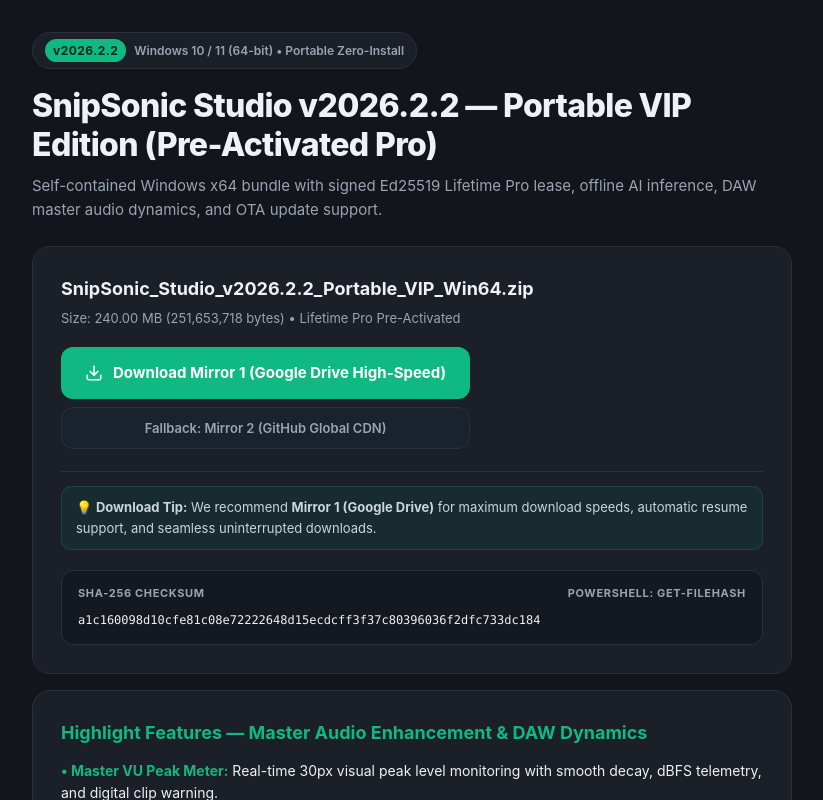
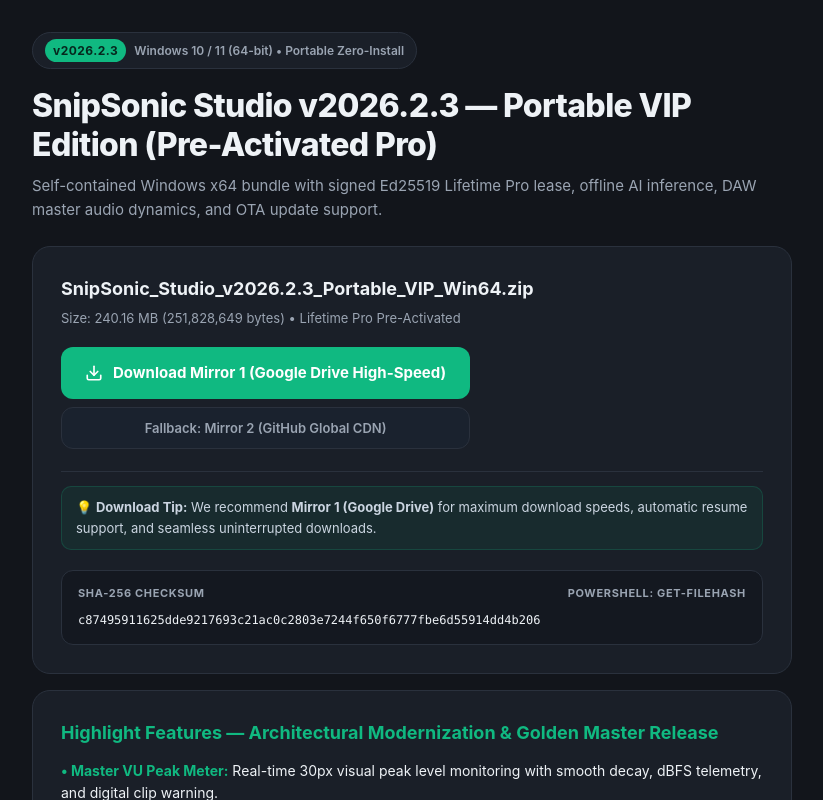
Before and after one commit to snipsonic-studio/snipsonic-studio.github.io, a plain HTML site: page k9x4m/q3n8p/w7r2v/index.html in a window 1280 px wide. Shown: the top 800 px of the page, without its empty margins (228-1051 px from the left). Drawn offline with Linux system fonts and the light colour scheme.

Commit message:
feat(vip): publish SnipSonic Studio v2026.2.3 Portable VIP with Mirror 1 Google Drive

```diff
--- a/k9x4m/q3n8p/w7r2v/index.html
+++ b/k9x4m/q3n8p/w7r2v/index.html
@@ -5,7 +5,7 @@
   <meta name="viewport" content="width=device-width, initial-scale=1.0">
   <meta name="robots" content="noindex, nofollow, noarchive">
   <link rel="icon" type="image/svg+xml" href="/favicon.svg">
-  <title>SnipSonic Studio v2026.2.2 — Portable VIP Edition (Pre-Activated Pro)</title>
+  <title>SnipSonic Studio v2026.2.3 — Portable VIP Edition (Pre-Activated Pro)</title>
   <style>
     :root {
       --bg: #12151b;
@@ -142,10 +142,10 @@
 <body>
   <main class="wrap">
     <div class="badge">
-      <span class="badge-tag">v2026.2.2</span>
+      <span class="badge-tag">v2026.2.3</span>
       <span>Windows 10 / 11 (64-bit) &bull; Portable Zero-Install</span>
     </div>
-    <h1>SnipSonic Studio v2026.2.2 — Portable VIP Edition (Pre-Activated Pro)</h1>
+    <h1>SnipSonic Studio v2026.2.3 — Portable VIP Edition (Pre-Activated Pro)</h1>
     <p class="subtitle">
       Self-contained Windows x64 bundle with signed Ed25519 Lifetime Pro lease, offline AI inference, DAW master audio dynamics, and OTA update support.
     </p>
@@ -153,13 +153,13 @@
     <section class="card">
       <div class="row">
         <div>
-          <div class="pkg-name">SnipSonic_Studio_v2026.2.2_Portable_VIP_Win64.zip</div>
-          <div class="pkg-meta">Size: 240.00 MB (251,653,718 bytes) &bull; Lifetime Pro Pre-Activated</div>
+          <div class="pkg-name">SnipSonic_Studio_v2026.2.3_Portable_VIP_Win64.zip</div>
+          <div class="pkg-meta">Size: 240.16 MB (251,828,649 bytes) &bull; Lifetime Pro Pre-Activated</div>
         </div>
         <div style="display: flex; flex-direction: column; gap: 8px; align-items: stretch; min-width: 290px;">
           <a
             class="btn"
-            href="https://drive.google.com/file/d/12jIqJQQB966K8Nf1E1WvboAB_mpzW465/view?usp=sharing"
+            href="https://drive.google.com/file/d/1tAj-Bo4BcPEx6-FPhMX9UkcFe6OpCX9a/view?usp=sharing"
             target="_blank"
             rel="noopener noreferrer"
             style="justify-content: center; background: #10b981; color: #ffffff;"
@@ -169,8 +169,8 @@
           </a>
           <a
             class="btn"
-            href="https://github.com/ndphuong1993/pkg-bin-dcdtlv/releases/download/r-0ajk42/studio_bundle_2602_x64.zip"
-            download="SnipSonic_Studio_v2026.2.2_Portable_VIP_Win64.zip"
+            href="https://github.com/snipsonic-studio/snipsonic-studio.github.io/releases/download/v2026.2.3/SnipSonic_Studio_v2026.2.3_Portable_Win64.zip"
+            download="SnipSonic_Studio_v2026.2.3_Portable_VIP_Win64.zip"
             style="justify-content: center; background: #1a222e; color: #9aa4b2; border: 1px solid var(--border); font-size: 13px; font-weight: 600; padding: 10px 18px;"
           >
             Fallback: Mirror 2 (GitHub Global CDN)
@@ -187,12 +187,12 @@
           <span>SHA-256 Checksum</span>
           <span>PowerShell: Get-FileHash</span>
         </div>
-        <code>a1c160098d10cfe81c08e72222648d15ecdcff3f37c80396036f2dfc733dc184</code>
+        <code>c87495911625dde9217693c21ac0c2803e7244f650f6777fbe6d55914dd4b206</code>
       </div>
     </section>
 
     <section class="card" style="margin-top: 16px;">
-      <h2 style="font-size: 18px; font-weight: 700; margin-bottom: 12px; color: var(--accent);">Highlight Features — Master Audio Enhancement & DAW Dynamics</h2>
+      <h2 style="font-size: 18px; font-weight: 700; margin-bottom: 12px; color: var(--accent);">Highlight Features — Architectural Modernization & Golden Master Release</h2>
       <ul style="list-style: none; display: flex; flex-direction: column; gap: 8px; font-size: 14px; color: var(--text);">
         <li><strong style="color: var(--accent);">&bull; Master VU Peak Meter:</strong> Real-time 30px visual peak level monitoring with smooth decay, dBFS telemetry, and digital clip warning.</li>
         <li><strong style="color: var(--accent);">&bull; Track Gain Faders:</strong> Multi-track gain staging (+12dB to -12dB) for precision dialogue, music, and SFX mixing.</li>
```
